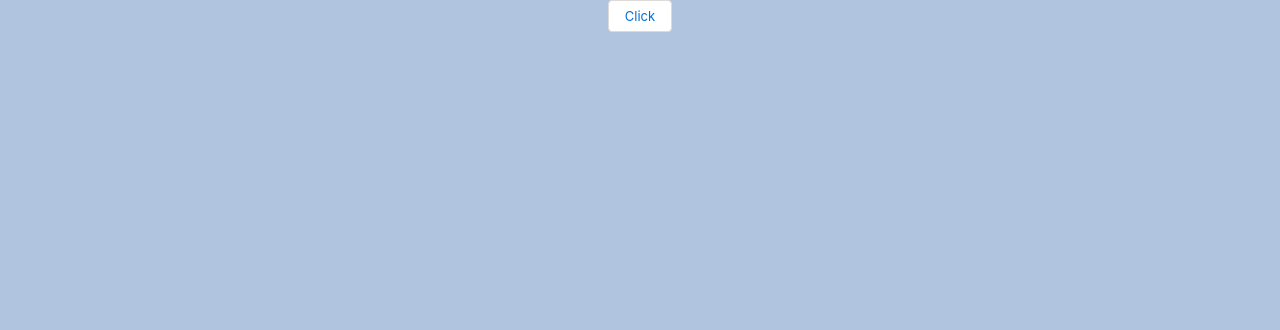
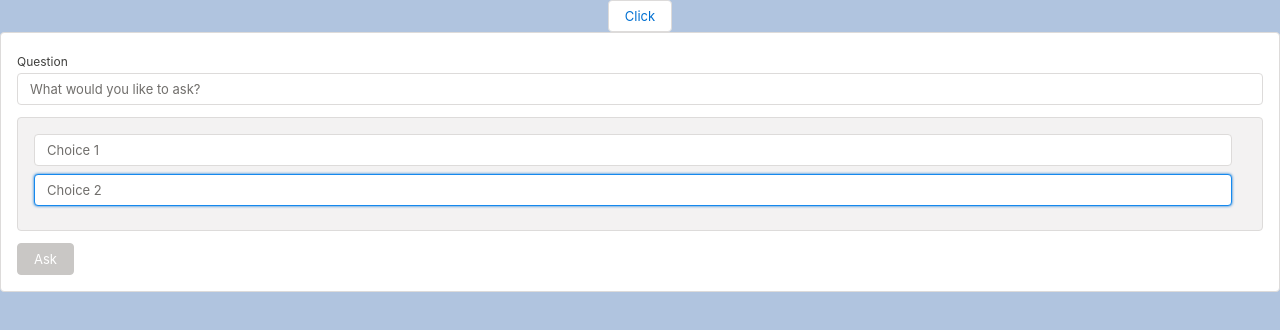
Before and after one commit to donnieberg/hackathon-dei, a React (Create React App) app: page / in a window 1280 px wide. Shown: the top 330 px of the page. Built offline with nearby package versions, Linux system fonts and the light colour scheme.

Commit message:
initial poll commit

```diff
--- a/src/App.js
+++ b/src/App.js
@@ -1,11 +1,13 @@
 import React from 'react';
 import logo from './logo.svg';
+import Poll from './components/Poll';
 import './App.css';
 
 function App() {
   return (
     <div className="App">
       <button className="slds-button slds-button_neutral">Click </button>
+      <Poll></Poll>
     </div>
   );
 }
--- /dev/null
+++ b/src/components/Poll.jsx
@@ -0,0 +1,156 @@
+import React from 'react';
+
+const ANSWER_INDICES = [1,2,3,4,5,6,7,8,9,10];
+
+class Poll extends React.Component {
+  constructor(props) {
+    super(props);
+
+    this.state = {
+      question: null,
+      answers: [{}, {}],
+      filledAnswers: 0
+    };
+
+    ANSWER_INDICES.forEach(el => this.state['answer' + el] = el <= 2 ? true : null)
+
+    this.answerContainer = React.createRef();
+    this.addAnswer = this.addAnswer.bind(this);
+    this.handleDelete = this.handleDelete.bind(this);
+    this.handleKeyDown = this.handleKeyDown.bind(this);
+  }
+
+  componentDidUpdate(prevProps, prevState) {
+    // count # of filled answers
+    let count = 0;
+    for (let i = 0; i < ANSWER_INDICES.length; i++) {
+      let answer = "answer" + ANSWER_INDICES[i];
+      if (this.state[answer] && this.state[answer].length) count++;
+    }
+
+    if (count !== this.state.filledAnswers) {
+      this.setState({filledAnswers : count});
+    }
+
+    // focus
+  }
+
+  renderAnswers() {
+    let count = 0;
+    let answers = [];
+    ANSWER_INDICES.forEach(index => {
+      let answerIndex = 'answer' + index;
+      let answer = this.state[answerIndex];
+      if (answer !== null) {
+        count++;
+        answers.push(
+           <Answer
+              key={index}
+              index={index}
+              onKeyDown={(event) => {this.handleKeyDown(event, index)}}
+              onBlur={(event) => {this.addAnswer(event, index)}}
+              onDelete={(event) => {this.handleDelete(event, index)}}
+              placeholder={`Choice ${count}`}
+            >
+            </Answer>
+        );
+      }
+    });
+    return answers;
+  }
+
+  render() {
+    return (
+      <div className="slds-box slds-theme_default slds-text-align_left">
+      	<label className="slds-form-element__label">Question</label>
+        <input className="slds-input" placeholder="What would you like to ask?"/>
+
+        <div className="slds-box slds-theme_shade slds-m-vertical_small" ref={this.answerContainer}>
+          {this.renderAnswers()}
+        </div>
+
+        <button
+          className="slds-button slds-button_brand"
+          disabled={this.state.filledAnswers > 1 ? null : true}
+        >
+          Ask
+        </button>
+      </div>
+    );
+  }
+
+  handleDelete(event, index) {
+    this.setState({['answer' + index]: null});
+  }
+
+  addAnswer(event, index) {
+    const currentAnswer = 'answer' + index;
+    const nextAnswer = 'answer' + (index + 1);
+    const value = event.target.value;
+
+    this.setState({[currentAnswer]: value});
+    if (value && value.length > 0) {
+      if (this.state[nextAnswer] === null) {
+        this.setState({[nextAnswer]: true});
+        return true;
+      }
+    }
+
+    return false;
+  }
+
+  handleKeyDown(event, index) {
+    if (event.key === 'Tab' && !event.shiftKey) {
+      if (this.addAnswer(event, index)) {
+        event.preventDefault();
+      }
+    }
+  }
+}
+
+class Answer extends React.Component {
+  constructor(props) {
+    super(props);
+    this.input = React.createRef();
+  }
+
+  componentDidMount() {
+    this.input.current.focus();
+  }
+
+  renderDeleteButton() {
+    if (this.props.index > 2) {
+      return (
+        <button className="slds-button slds-button_icon" onClick={this.props.onDelete}>
+          <svg className="slds-button__icon" xmlns="http://www.w3.org/2000/svg" viewBox="0 0 24 24" id="close"><path d="M14.3 11.7l6-6c.3-.3.3-.7 0-1l-.9-1c-.3-.2-.7-.2-1 0l-6 6.1c-.2.2-.5.2-.7 0l-6-6.1c-.3-.3-.7-.3-1 0l-1 1c-.2.2-.2.7 0 .9l6.1 6.1c.2.2.2.4 0 .6l-6.1 6.1c-.3.3-.3.7 0 1l1 1c.2.2.7.2.9 0l6.1-6.1c.2-.2.4-.2.6 0l6.1 6.1c.2.2.7.2.9 0l1-1c.3-.3.3-.7 0-1l-6-6c-.2-.2-.2-.5 0-.7z"></path></svg>
+        </button>
+      )
+    } else {
+      return (
+        <div className="slds-button slds-button_icon"></div>
+      )
+    }
+  }
+
+  render() {
+    return (
+      <div className="slds-media">
+        <div className="slds-media__body slds-m-bottom_x-small">
+          <input
+            ref={this.input}
+            className="slds-input"
+            onBlur={this.props.onBlur}
+            onKeyDown={this.props.onKeyDown}
+            onChange={this.props.onChange}
+            placeholder={this.props.placeholder}
+          />
+        </div>
+        <div className="slds-media__figure slds-media__figure_reverse">
+          {this.renderDeleteButton()}
+        </div>
+      </div>
+    );
+  }
+}
+
+export default Poll;
```
